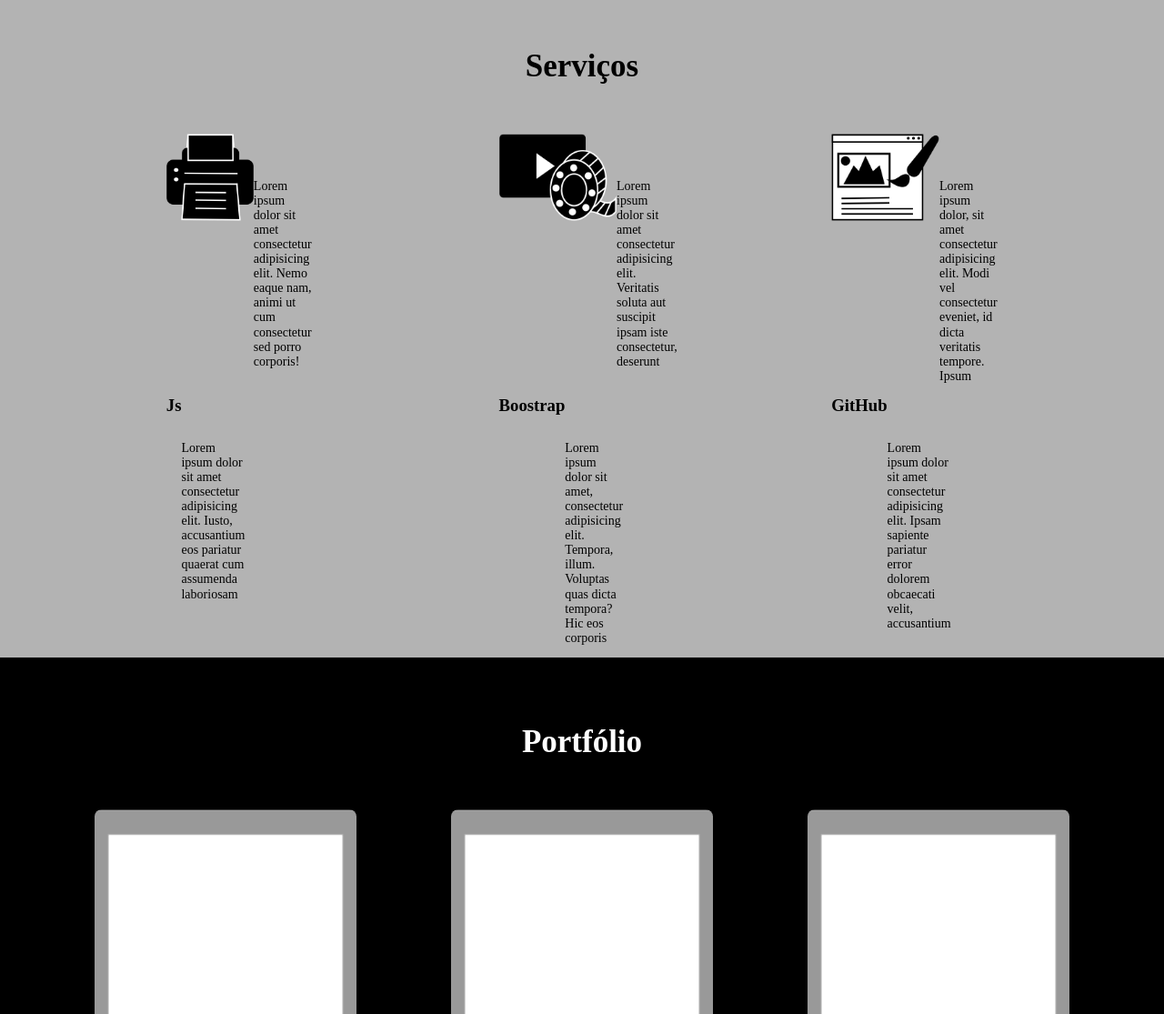
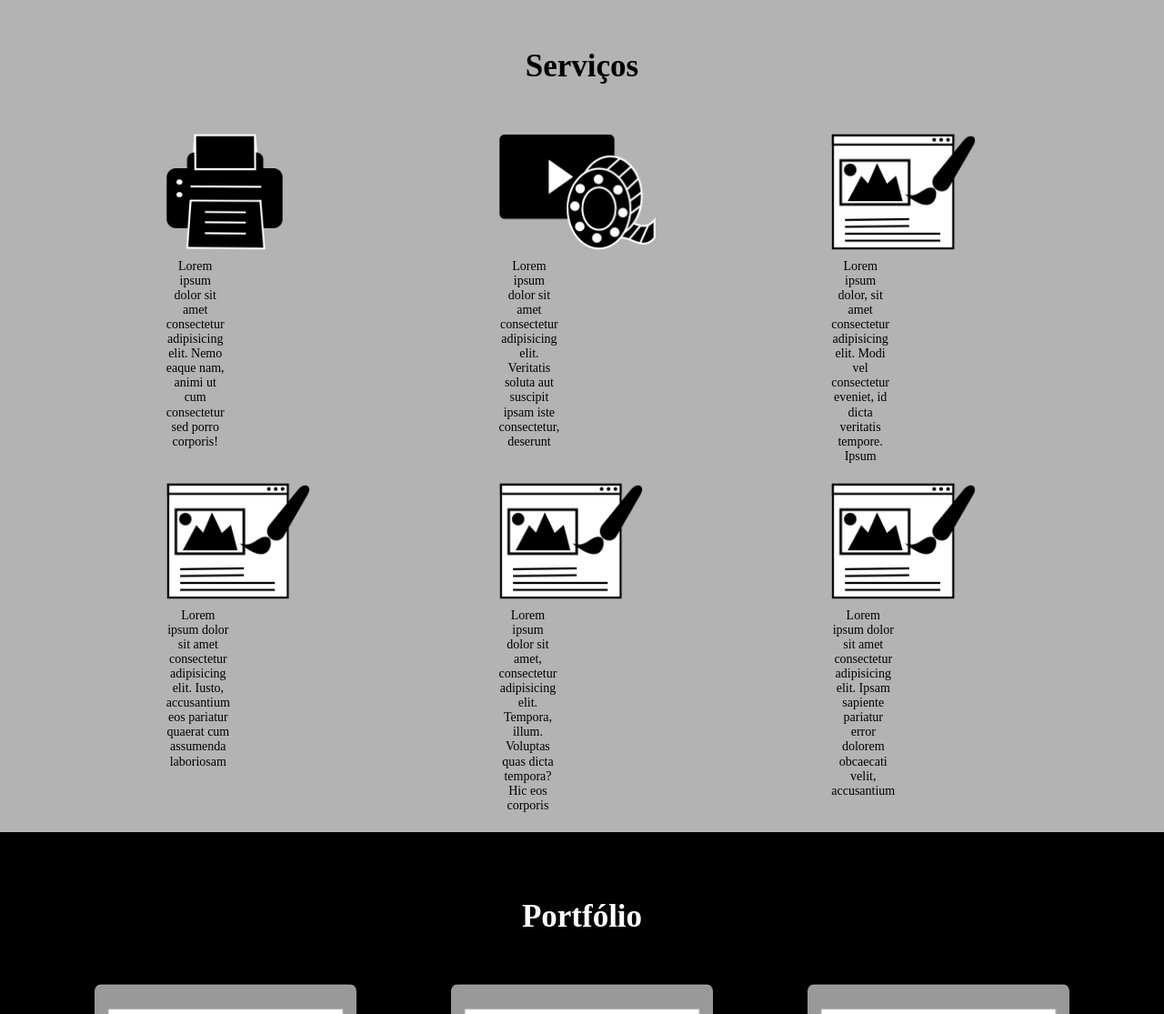
Before and after one commit to LuisEller/sitecd, a plain HTML site: page index.html in a window 1280 px wide. Shown: the part 1644-2759 px from the top of the page at 91% size. Drawn offline with Linux system fonts and the light colour scheme.

Commit message:
up servicos

```diff
--- a/estilos/style.css
+++ b/estilos/style.css
@@ -206,31 +206,55 @@ nav#menu a:hover{
 .servicos{
     display: grid;
     grid-template-columns: repeat(14, 1fr);
-    grid-template-rows: repeat(6, 6rem);
+    grid-template-rows: repeat(6, 8rem);
 }
 .servicos:nth-child(1){
     grid-column: 3 / 5;
     grid-row: 1 / 3;
 }
 .servicos:nth-child(2){
+    grid-column: 3 / 5;
+    grid-row: 2 / 3;
+}
+.servicos:nth-child(3){
     grid-column: 7 / 9;
     grid-row: 1 / 3;
 }
-.servicos:nth-child(3){
+.servicos:nth-child(4){
+    grid-column: 7 / 9;
+    grid-row: 2 / 3;
+}
+.servicos:nth-child(5){
     grid-column: 11 / 14;
     grid-row: 1 / 3;
 }
-.servicos:nth-child(4){
+.servicos:nth-child(6){
+    grid-column: 11 / 14;
+    grid-row: 2 / 3;
+}
+.servicos:nth-child(7){
     grid-column: 3 / 5;
     grid-row: 4 / 6;
 }
-.servicos:nth-child(5){
+.servicos:nth-child(8){
+    grid-column: 3 / 5;
+    grid-row: 5 / 6;
+}
+.servicos:nth-child(9){
     grid-column: 7 / 9;
     grid-row: 4 / 6;
 }
-.servicos:nth-child(6){
+.servicos:nth-child(10){
+    grid-column: 7 / 9;
+    grid-row: 5 / 6;
+}
+.servicos:nth-child(11){
     grid-column: 11 / 14;
     grid-row: 4 / 6;
+}
+.servicos:nth-child(12){
+    grid-column: 11 / 14;
+    grid-row: 5 / 6;
 }
 .sessao-servicos{
     background-color: #B3B3B3;
@@ -252,9 +276,14 @@ nav#menu a:hover{
     font-family: var(--font-primary);
 }
 .servicos-text{
+    text-align: center;
     font-family: var(--font-primary);
     font-size: 14px;
-    padding: 50px 0px 50px 0px;
+    padding: 10px 0px 0px 0px;
+}
+.servicos-icone{
+    display: flex;
+    margin: 0px 0px;
 }
 
 /* Portfólio */
--- a/index.html
+++ b/index.html
@@ -84,49 +84,71 @@
        </div>
        <div class="servicos">
            <div class="servicos">
-               <div class="servicos-header">
+               <div class="servicos-icone">
                     <img src="imagens/icone impressao.png" alt="Impressão Gráfica">
                </div>
+           </div>
+
+           <div class="servicos">
                <div class="servicos-text">
                    <p>Lorem ipsum dolor sit amet consectetur adipisicing elit. Nemo eaque nam, animi ut cum consectetur sed porro corporis! </p>
                </div>
            </div>
            <div class="servicos">
-               <div class="servicos-header">
+               <div class="servicos-icone">
                     <img src="imagens/icone video.png" alt="Edição de Video">
                </div>
+            </div>
+
+               <div class="servicos">
                <div class="servicos-text">
                    <p>Lorem ipsum dolor sit amet consectetur adipisicing elit. Veritatis soluta aut suscipit ipsam iste consectetur, deserunt </p>
                </div>
            </div>
+
            <div class="servicos">
-               <div class="servicos-header">
+               <div class="servicos-icone">
                     <img src="imagens/icone imagem web.png" alt="Imagens para Web">
                </div>
+            </div>
+
+               <div class="servicos">
                <div class="servicos-text">
                    <p>Lorem ipsum dolor, sit amet consectetur adipisicing elit. Modi vel consectetur eveniet, id dicta veritatis tempore. Ipsum </p>
                </div>
            </div>
+
            <div class="servicos">
-               <div class="servicos-header">
-                   <h3>Js</h3>
+               <div class="servicos-icone">
+                    <img src="imagens/icone imagem web.png" alt="Imagens para Web">
                </div>
+           </div>
+
+               <div class="servicos">
                <div class="servicos-text">
                    <p>Lorem ipsum dolor sit amet consectetur adipisicing elit. Iusto, accusantium eos pariatur quaerat cum assumenda laboriosam </p>
                </div>
            </div>
+
            <div class="servicos">
-               <div class="servicos-header">
-                   <h3>Boostrap</h3>
+               <div class="servicos-icone">
+                    <img src="imagens/icone imagem web.png" alt="Imagens para Web">
                </div>
+            </div>
+
+               <div class="servicos">
                <div class="servicos-text">
                    <p>Lorem ipsum dolor sit amet, consectetur adipisicing elit. Tempora, illum. Voluptas quas dicta tempora? Hic eos corporis </p>
                </div>
            </div>
+
            <div class="servicos">
-               <div class="servicos-header">
-                   <h3>GitHub</h3>
+               <div class="servicos-icone">
+                    <img src="imagens/icone imagem web.png" alt="Imagens para Web">
                </div>
+            </div>
+
+               <div class="servicos">
                <div class="servicos-text">
                    <p>Lorem ipsum dolor sit amet consectetur adipisicing elit. Ipsam sapiente pariatur error dolorem obcaecati velit, accusantium </p>
                </div>
```
